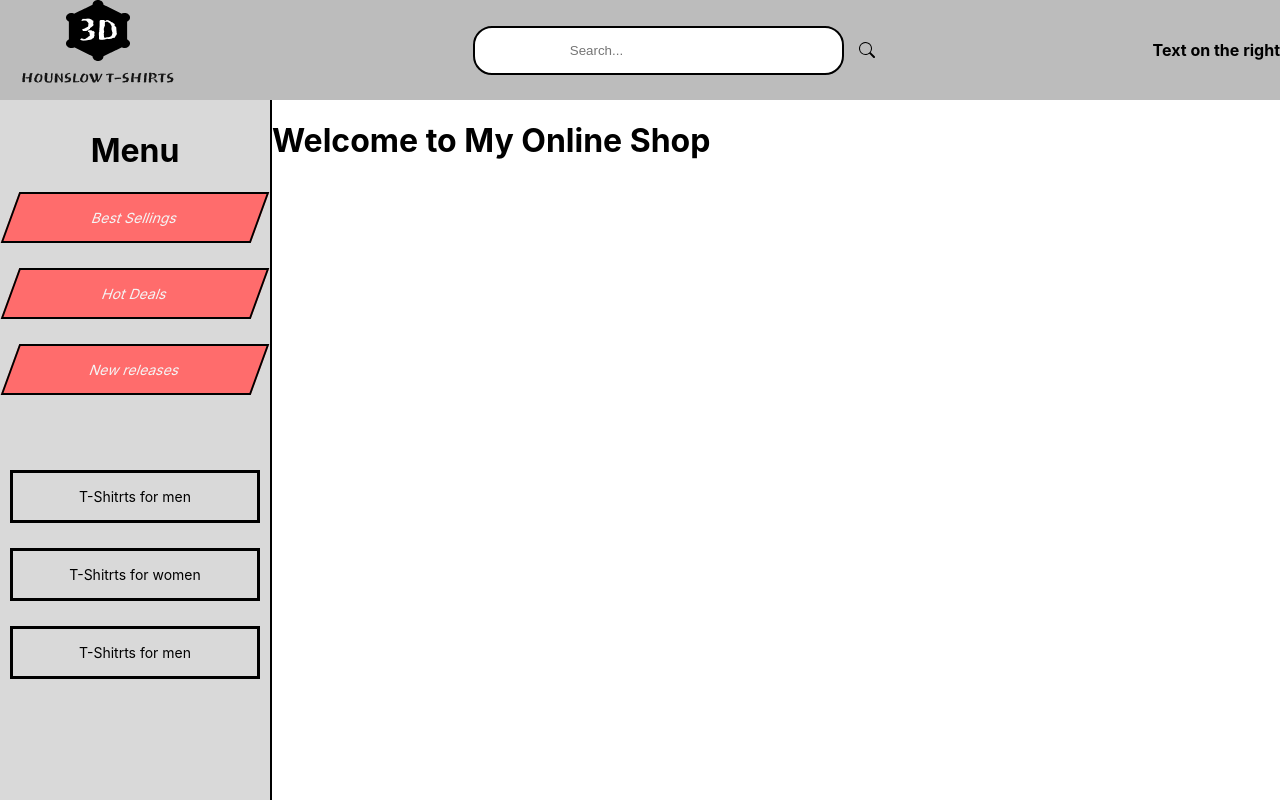
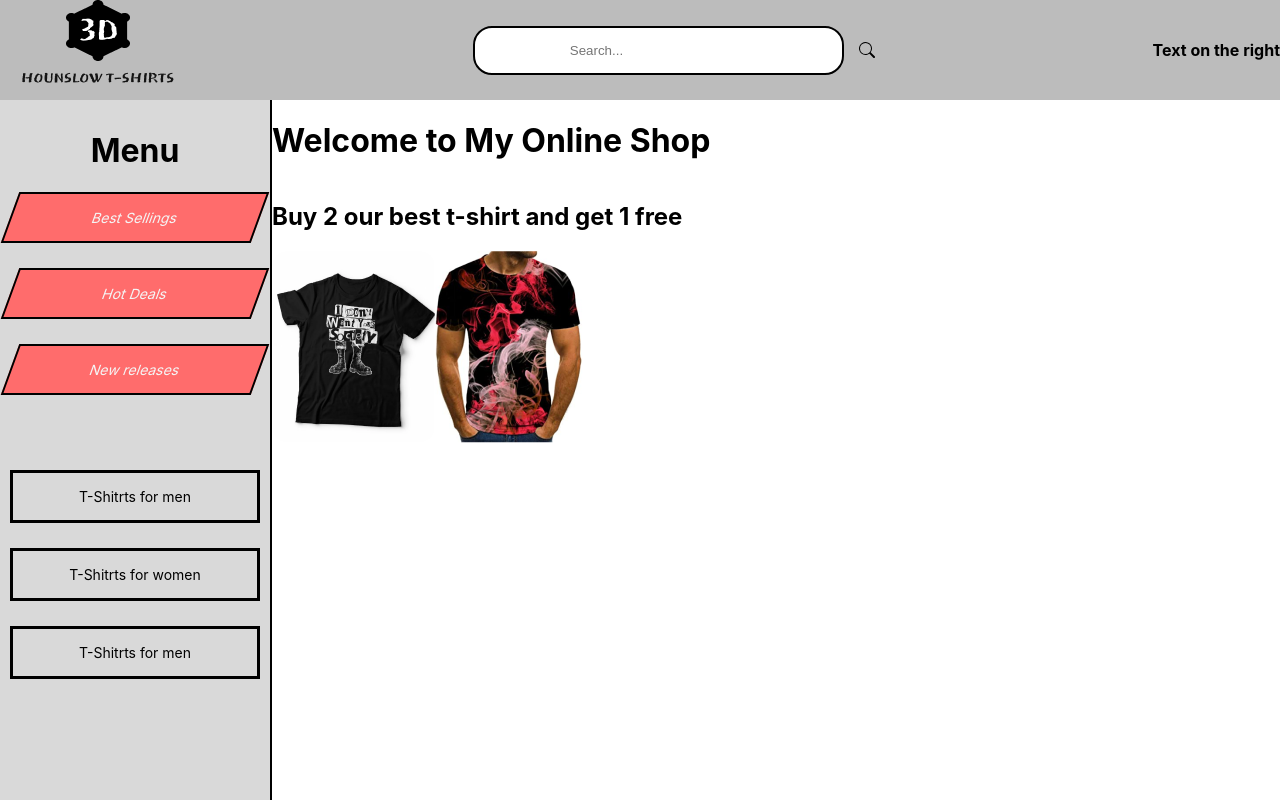
Before and after one commit to Nikiden6/hounslow-t-shirts-v3, a React (Create React App) app: page /home in a window 1280 px wide. Shown: the top 800 px of the page. Built offline with nearby package versions, Linux system fonts and the light colour scheme.

Commit message:
home page css

```diff
--- a/src/App.css
+++ b/src/App.css
@@ -1,4 +1,5 @@
 .MainSection{
   display: flex;
-
+  margin-left: 0%;
+  margin-right: 0%;
 }
--- /dev/null
+++ b/src/Pages/Contact.css
@@ -0,0 +1,17 @@
+.ContactHeadings{
+    display: flex;
+    position: relative;
+
+    justify-content: center;
+    background-color: aqua;
+}
+
+
+.header{
+    display: flex;
+    flex: 1;
+    align-content: center;
+    background-color: aqua;
+    justify-content: center;
+
+}
--- a/src/Pages/Contact.js
+++ b/src/Pages/Contact.js
@@ -1,10 +1,11 @@
 import React from 'react';
+import '../Pages/Contact.css'
 
 const Contact = () => {
     return (
       <div>
-        <header>
-          <h1>Contact or find our visit our store</h1>
+        <header >
+          <h1 className='ContactHeadings' >Contact or find our visit our store</h1>
         </header>
         <main>
           {/* Add content like featured products, etc. */}
--- /dev/null
+++ b/src/Pages/Home.css
@@ -0,0 +1,21 @@
+.HomePage{
+    flex: 1 ;
+    display: flex;
+    flex-direction: column;
+}
+
+
+.header{
+    display: flex;
+    flex: 1;
+    align-content: center;
+    background-color: rgb(49, 68, 68);
+    justify-content: center;
+
+}
+
+.section{
+    display: block;
+    border-color: 20px black;
+    border: solid ;
+}
--- a/src/Pages/Home.js
+++ b/src/Pages/Home.js
@@ -1,13 +1,22 @@
 import React from 'react';
+import h_img_1 from '../data/HomePageImg/h_img_1.png';
+import h_img_2 from '../data/HomePageImg/h_img_2.png';
+import '../Pages/Home.css'
 
 const Home = () => {
     return (
-      <div>
+      <div className='HomePage'>
         <header>
           <h1>Welcome to My Online Shop</h1>
         </header>
         <main>
           {/* Add content like featured products, etc. */}
+          <section>
+            <h2>Buy 2 our best t-shirt and get 1 free </h2>
+            <img src= {h_img_1}/>
+            <img src= {h_img_2}/>
+
+          </section>
         </main>
         <footer>
           {/* Add footer content */}
```
Also changed, not shown: src/data/HomePageImg/h_img_1.png (added), src/data/HomePageImg/h_img_2.png (added).
